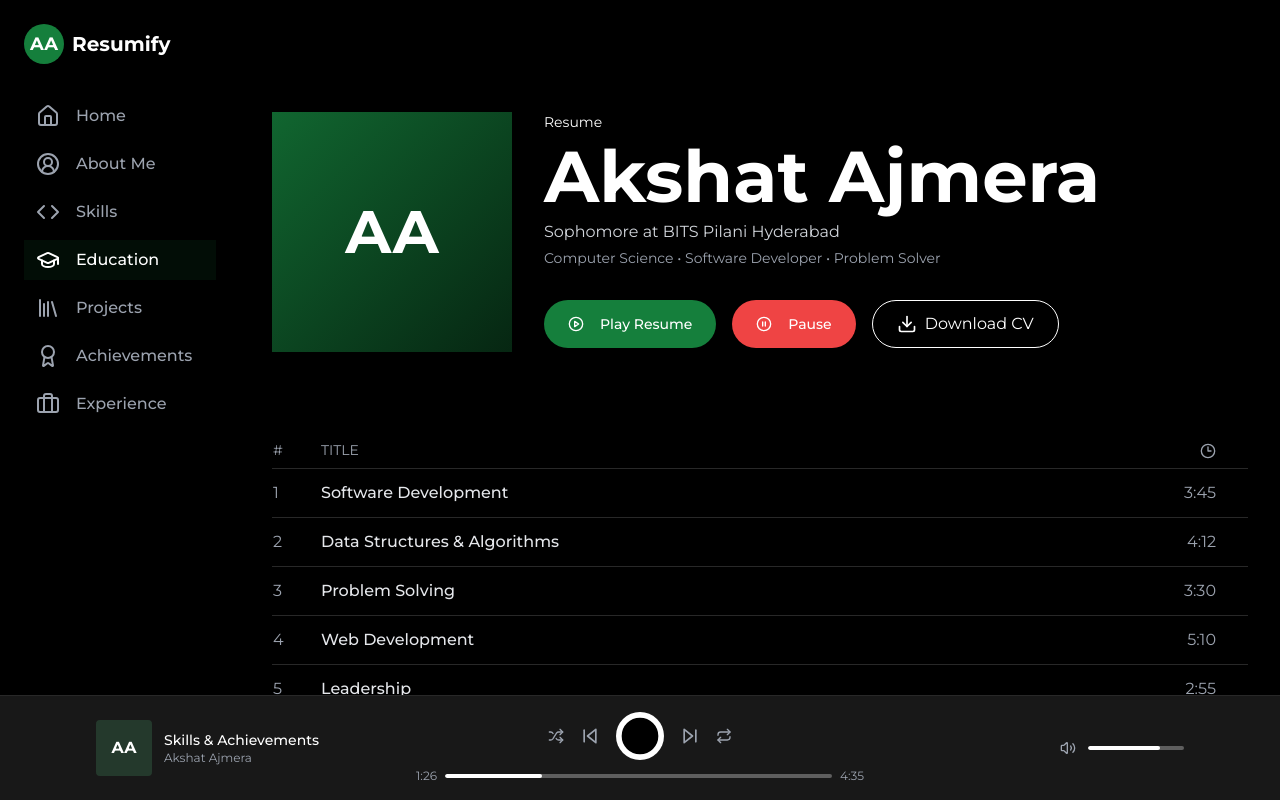
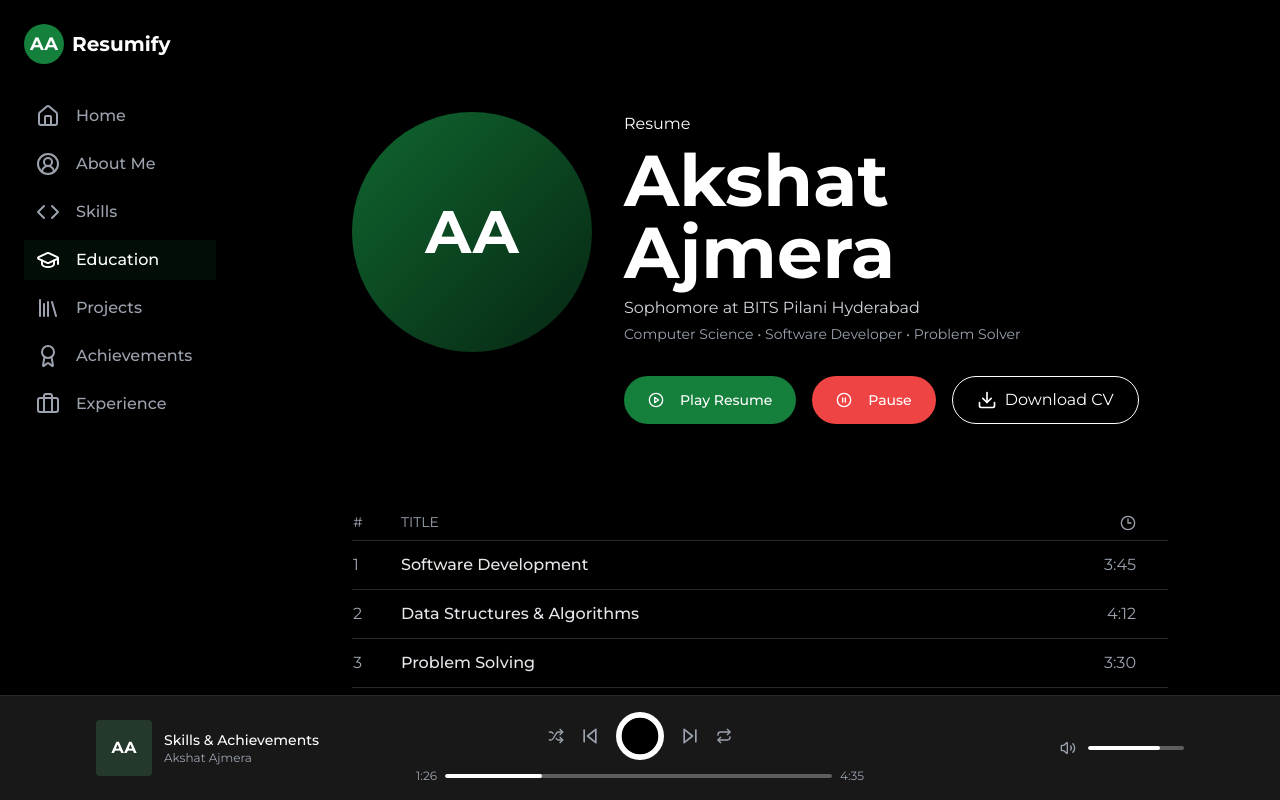
Before and after one commit to akshatajmera7/spotify-portfolio, a Next.js app: page / in a window 1280 px wide. Shown: the top 800 px of the page. Built offline with nearby package versions, Linux system fonts and the light colour scheme.

Commit message:
resposive

```diff
--- a/src/components/sections/Hero.tsx
+++ b/src/components/sections/Hero.tsx
@@ -22,43 +22,49 @@ const Hero = () => {
         currentSection === 'hero' ? 'bg-primary/10' : 'bg-black'
       }`}
     >
-      <div className="md:pl-0">
+      <div className="container mx-auto max-w-7xl">
         {/* Top gradient background */}
         <div className="absolute top-0 left-0 right-0 h-60 bg-gradient-to-b from-primary/30 to-transparent -z-10"></div>
 
         <motion.div
-          className="flex flex-col md:flex-row items-start gap-6 md:gap-8 mt-14 md:mt-20"
+          className="flex flex-col md:flex-row items-center md:items-start gap-6 md:gap-8 mt-14 md:mt-20"
           initial={{ opacity: 0, y: 20 }}
           animate={{ opacity: 1, y: 0 }}
           transition={{ duration: 0.5 }}
         >
           {/* Profile image */}
           <motion.div
-            className="w-48 h-48 md:w-60 md:h-60 shadow-xl shadow-black/50 flex-shrink-0"
+            className="w-32 h-32 md:w-48 md:h-48 lg:w-60 lg:h-60 shadow-xl shadow-black/50 flex-shrink-0"
             initial={{ opacity: 0, scale: 0.9 }}
             animate={{ opacity: 1, scale: 1 }}
             transition={{ duration: 0.5, delay: 0.2 }}
           >
-            <div className="w-full h-full bg-gradient-to-br from-primary/80 to-primary/30 flex items-center justify-center">
-              <span className="text-white text-6xl font-bold">AA</span>
+            <div className="w-full h-full bg-gradient-to-br from-primary/80 to-primary/30 flex items-center justify-center rounded-full">
+              <span className="text-white text-4xl md:text-6xl font-bold">AA</span>
             </div>
           </motion.div>
 
           {/* Title and description */}
           <motion.div
-            className="flex flex-col"
+            className="flex flex-col text-center md:text-left"
             initial={{ opacity: 0 }}
             animate={{ opacity: 1 }}
             transition={{ duration: 0.5, delay: 0.3 }}
           >
             <div className="mb-4">
-              <p className="text-white text-sm">Resume</p>
-              <h1 className="text-4xl md:text-7xl font-bold text-white mt-2">Akshat Ajmera</h1>
-              <p className="text-gray-300 mt-2">Sophomore at BITS Pilani Hyderabad</p>
-              <p className="text-gray-400 text-sm mt-1">Computer Science • Software Developer • Problem Solver</p>
+              <p className="text-white text-sm md:text-base">Resume</p>
+              <h1 className="text-3xl md:text-5xl lg:text-7xl font-bold text-white mt-2 leading-tight">
+                Akshat Ajmera
+              </h1>
+              <p className="text-gray-300 mt-2 text-sm md:text-base">
+                Sophomore at BITS Pilani Hyderabad
+              </p>
+              <p className="text-gray-400 text-xs md:text-sm mt-1">
+                Computer Science • Software Developer • Problem Solver
+              </p>
             </div>
 
-            <div className="flex items-center gap-4 mt-4">
+            <div className="flex flex-wrap justify-center md:justify-start gap-4 mt-4">
               <Button
                 className="bg-primary hover:bg-primary/90 text-white rounded-full h-12 px-6"
                 onClick={() => setIsScrolling(true)}
@@ -76,7 +82,7 @@ const Hero = () => {
               </Button>
 
               <a
-                href="/cv.pdf"
+                href="/Resume.pdf"
                 download="Akshat_Ajmera_CV.pdf"
                 className="text-white border border-white hover:bg-white/10 rounded-full px-6 h-12 flex items-center justify-center"
               >
```
Also changed, not shown: 1 other file (tests, documents, lock files or other folders).
